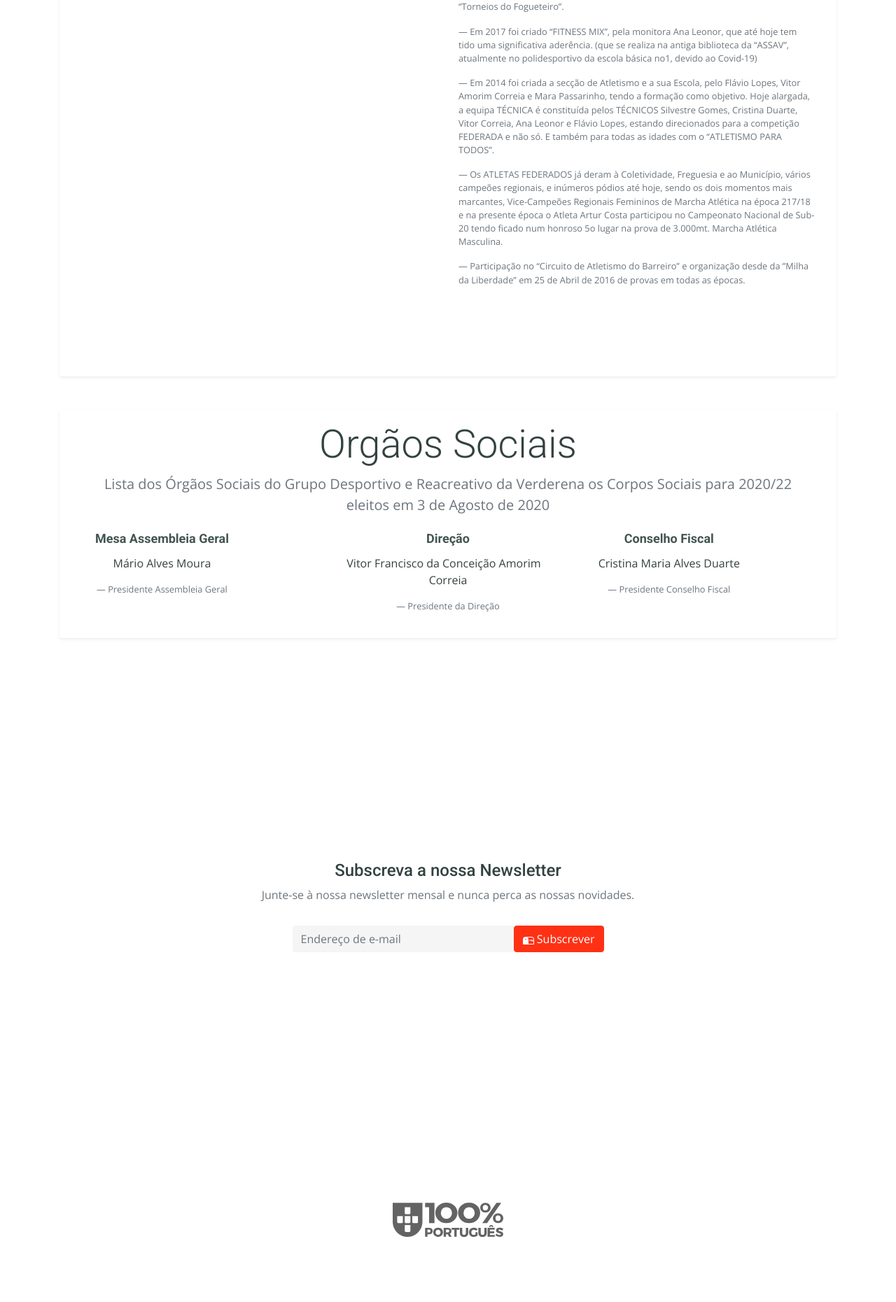
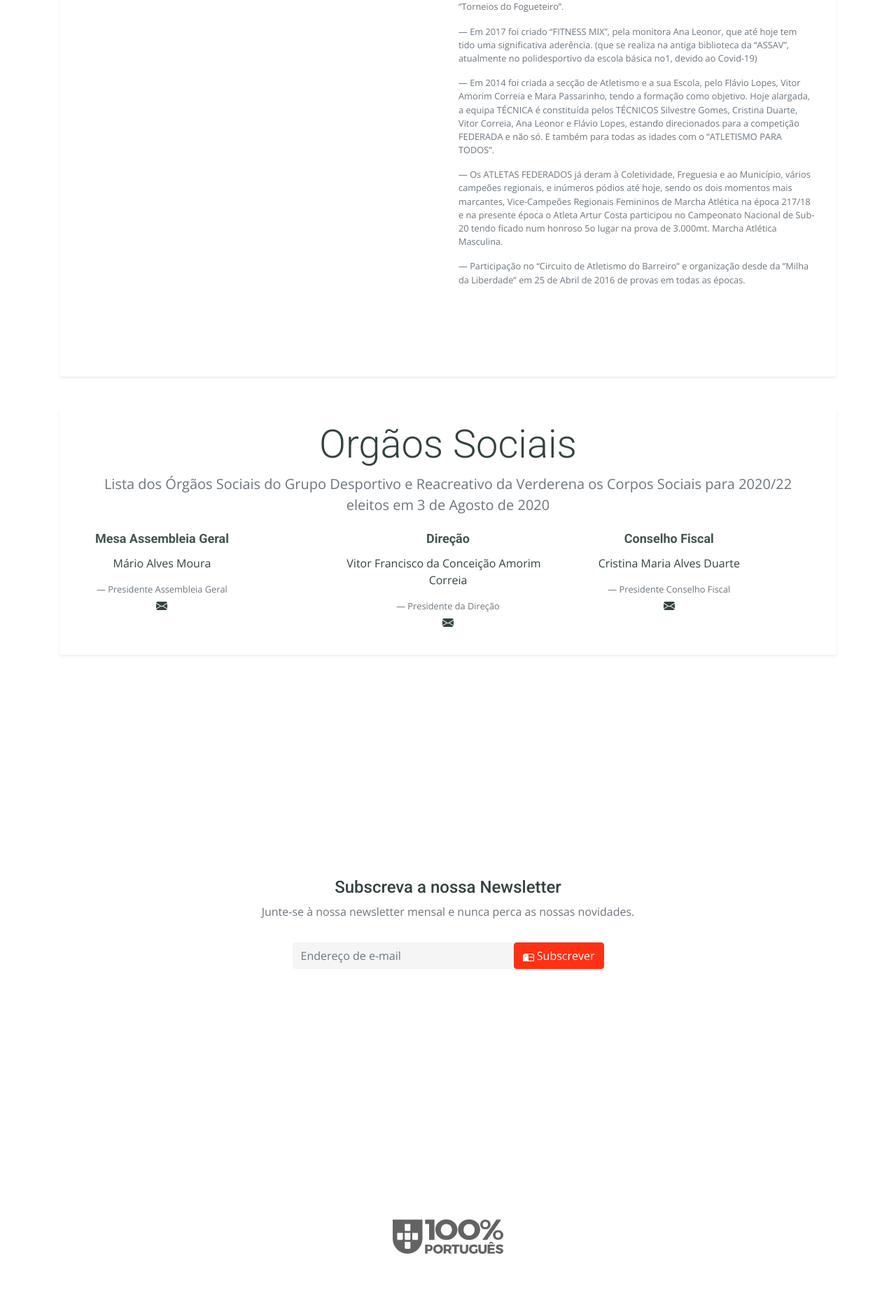
Before and after one commit to GDR-Verderena/gdr-verderena.github.io, a Jekyll site: the page built from about/index.html, in a window 1280 px wide. Shown: the part 4539-6400 px from the top of the page at 70% size. Built offline with Jekyll 4.4.1, drawn with Linux system fonts in a browser that asks for light colours; nearby versions of some CDN libraries; library files that are not in the unit come from our copies.

Commit message:
Update index.html

```diff
--- a/about/index.html
+++ b/about/index.html
@@ -228,6 +228,11 @@ title: G. D. R. Verderena
                 <p class="card-text">Mário Alves Moura</p>
 		<footer class="blockquote-footer">Presidente  Assembleia Geral </footer>
 
+
+		      <a href="mailto:g.d.verderena@gmail.com?subject=GDR%20Verderena&body=Boas" class="text-reset" class="text-center text-muted"><svg width="1em" height="1em" viewBox="0 0 16 16" class="bi bi-envelope-fill" fill="currentColor" xmlns="http://www.w3.org/2000/svg">
+                  <path fill-rule="evenodd" d="M.05 3.555A2 2 0 0 1 2 2h12a2 2 0 0 1 1.95 1.555L8 8.414.05 3.555zM0 4.697v7.104l5.803-3.558L0 4.697zM6.761 8.83l-6.57 4.027A2 2 0 0 0 2 14h12a2 2 0 0 0 1.808-1.144l-6.57-4.027L8 9.586l-1.239-.757zm3.436-.586L16 11.801V4.697l-5.803 3.546z"/>
+                 </svg></a>
+
               </div>
             </div>
           </div>
@@ -238,6 +243,11 @@ title: G. D. R. Verderena
                 <h5 class="card-title"><a href="">Direção</a></h5>
                 <p class="card-text">Vitor Francisco da Conceição Amorim Correia</p>
 		<footer class="blockquote-footer">Presidente da Direção</footer>
+
+		        <a href="mailto:g.d.verderena@gmail.com?subject=GDR%20Verderena&body=Boas" class="text-reset" class="text-center text-muted"><svg width="1em" height="1em" viewBox="0 0 16 16" class="bi bi-envelope-fill" fill="currentColor" xmlns="http://www.w3.org/2000/svg">
+                  <path fill-rule="evenodd" d="M.05 3.555A2 2 0 0 1 2 2h12a2 2 0 0 1 1.95 1.555L8 8.414.05 3.555zM0 4.697v7.104l5.803-3.558L0 4.697zM6.761 8.83l-6.57 4.027A2 2 0 0 0 2 14h12a2 2 0 0 0 1.808-1.144l-6.57-4.027L8 9.586l-1.239-.757zm3.436-.586L16 11.801V4.697l-5.803 3.546z"/>
+                 </svg></a>
+
             </div>
           </div>
 	</div>
@@ -248,6 +258,10 @@ title: G. D. R. Verderena
                 <h5 class="card-title"><a href="">Conselho Fiscal</a></h5>
                  <p class="card-text">Cristina Maria Alves Duarte</p>
 		<footer class="blockquote-footer">Presidente Conselho Fiscal </footer>
+
+		        <a href="mailto:g.d.verderena@gmail.com?subject=GDR%20Verderena&body=Boas" class="text-reset" class="text-center text-muted"><svg width="1em" height="1em" viewBox="0 0 16 16" class="bi bi-envelope-fill" fill="currentColor" xmlns="http://www.w3.org/2000/svg">
+                  <path fill-rule="evenodd" d="M.05 3.555A2 2 0 0 1 2 2h12a2 2 0 0 1 1.95 1.555L8 8.414.05 3.555zM0 4.697v7.104l5.803-3.558L0 4.697zM6.761 8.83l-6.57 4.027A2 2 0 0 0 2 14h12a2 2 0 0 0 1.808-1.144l-6.57-4.027L8 9.586l-1.239-.757zm3.436-.586L16 11.801V4.697l-5.803 3.546z"/>
+                 </svg></a>
 
               </div>
             </div>
```
